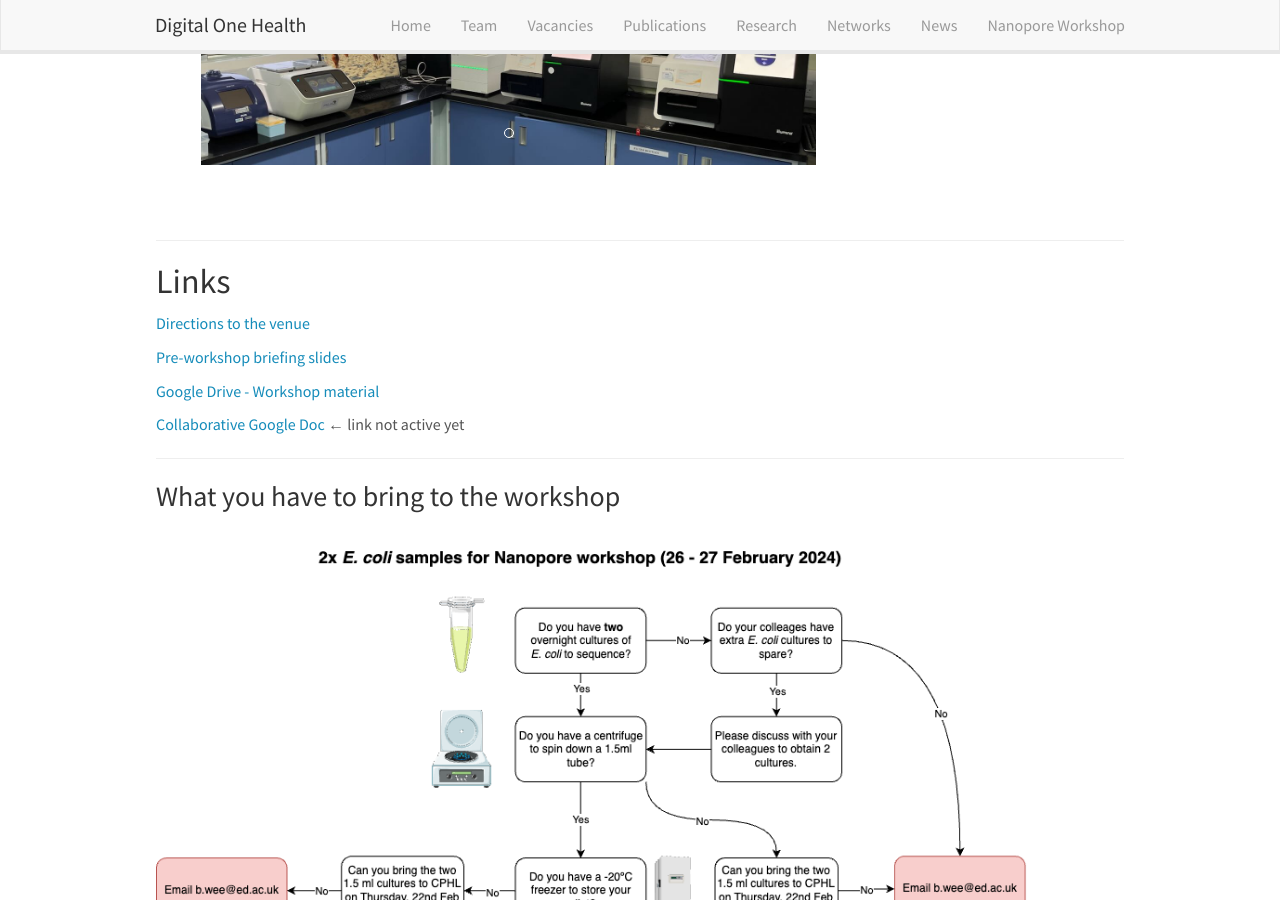
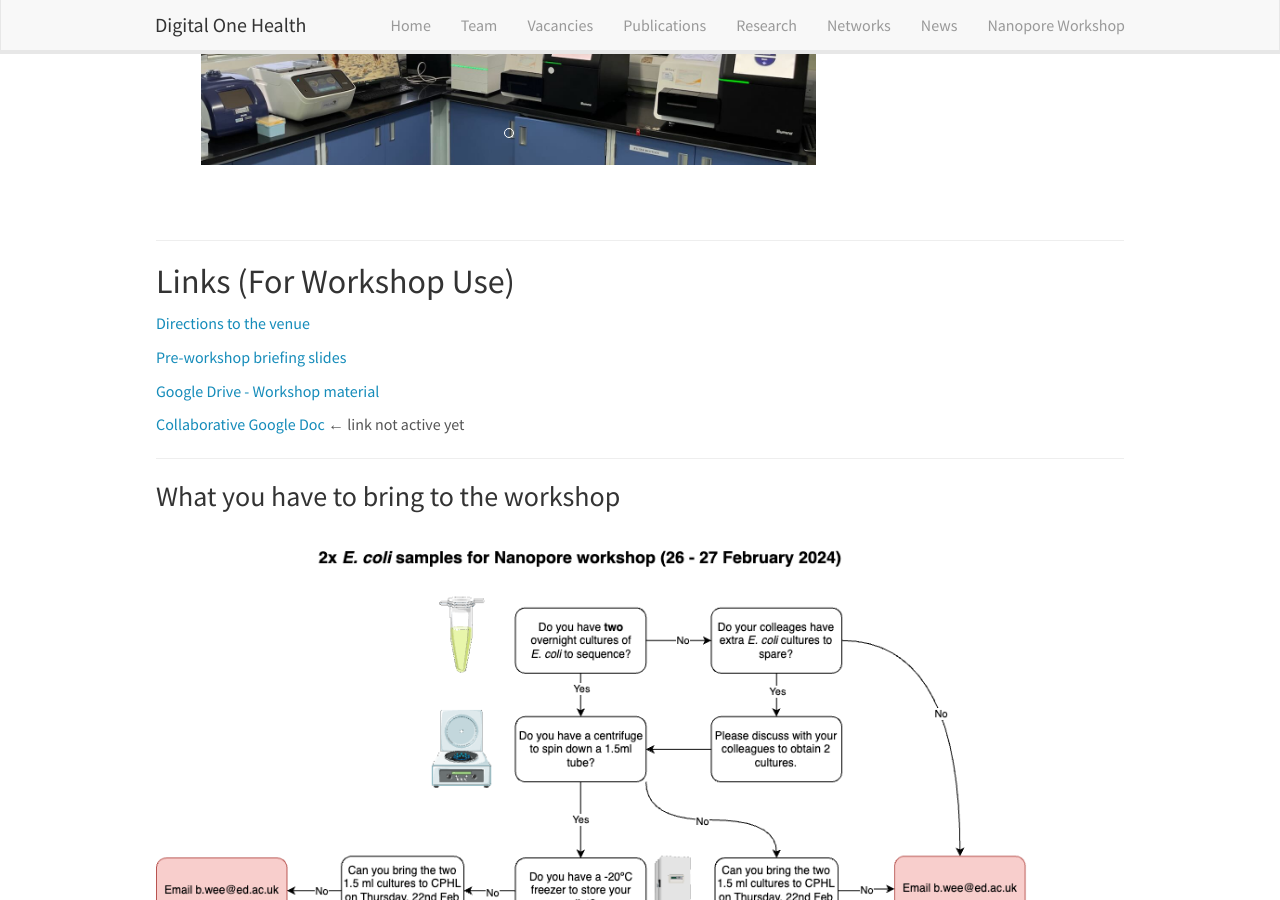
Before and after one commit to Digital-One-Health/digital-one-health.github.io, a Jekyll site: the page built from _pages/doh-ont-workshop.md, in a window 1280 px wide and 900 px high, scrolled down 721 px. Built offline with Jekyll 4.4.1, drawn with Linux system fonts in a browser that asks for light colours; nearby versions of some CDN libraries; comment, search, counter and statistics services are not loaded.

Commit message:
Added "For workshop use"

```diff
--- a/_pages/doh-ont-workshop.md
+++ b/_pages/doh-ont-workshop.md
@@ -65,7 +65,7 @@
 
 ---
 
-## Links
+## Links (For Workshop Use)
 
 [Directions to the venue](https://maps.app.goo.gl/NHBL7g38Cf95bL5j9)
 
```
